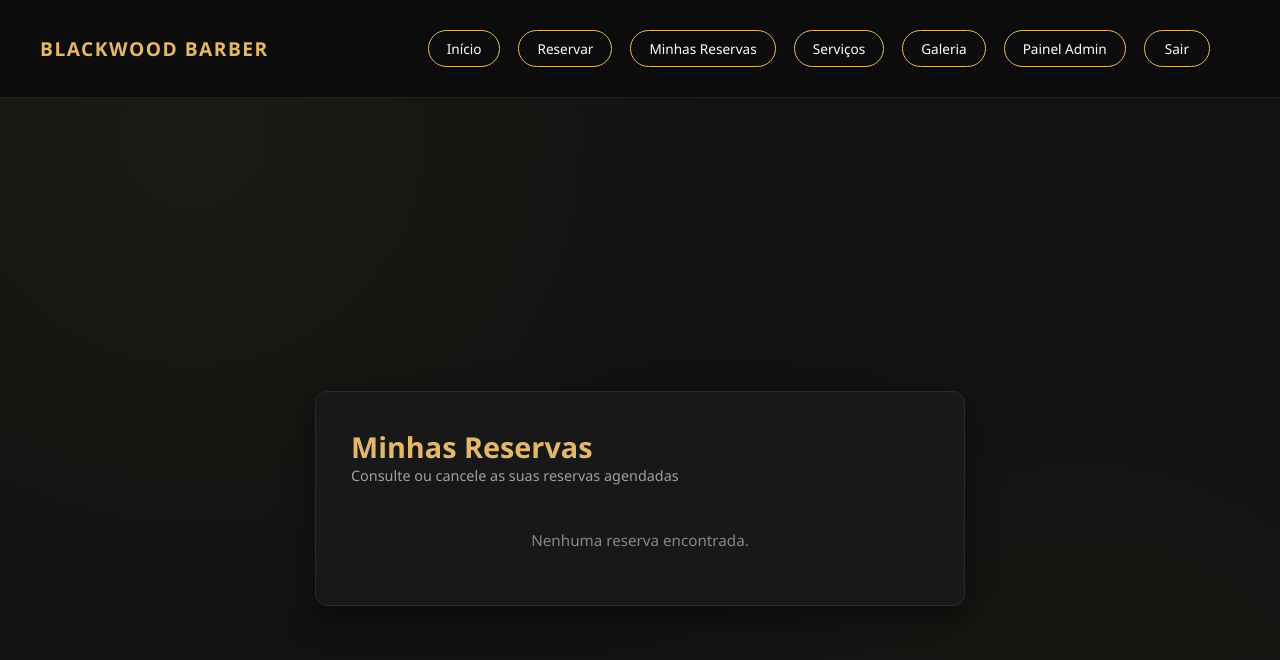
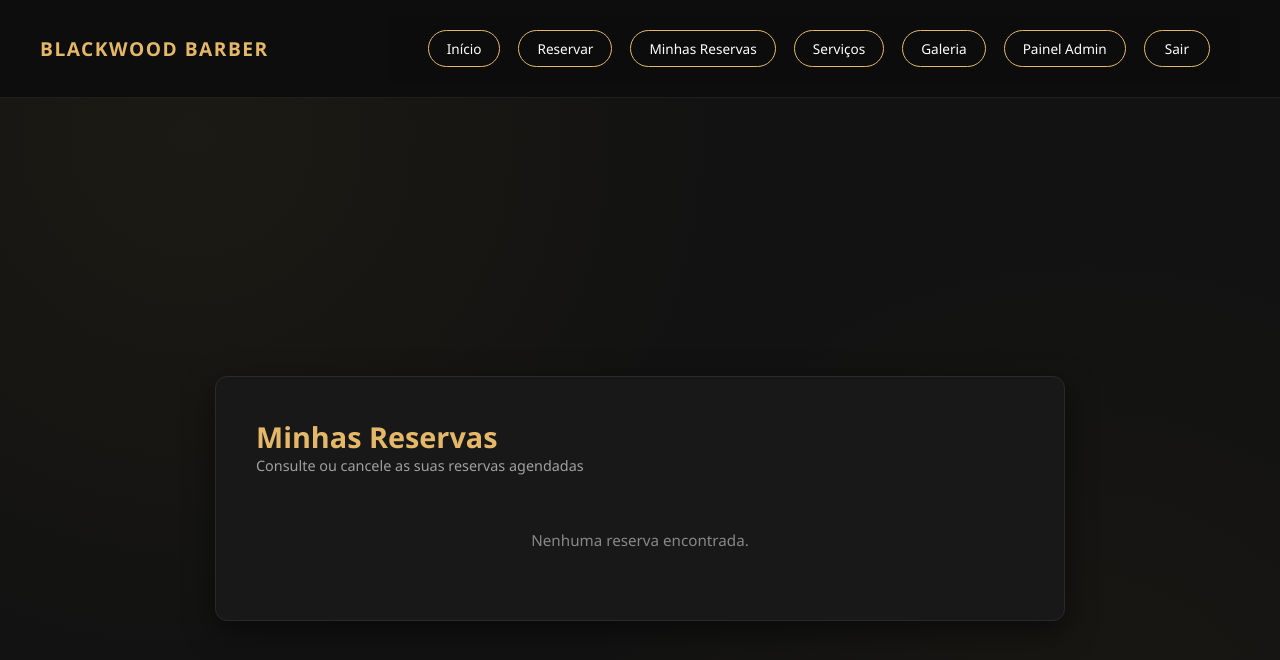
Before and after one commit to henriqueteixeiracastilho-hub/blackwood-barber, a website: page public/minhas-reservas.html in a window 1280 px wide. Drawn offline with Linux system fonts and the light colour scheme.

Commit message:
Aumenta largura do painel minhas reservas

```diff
--- a/public/style.css
+++ b/public/style.css
@@ -2444,3 +2444,42 @@ main,
     grid-template-columns: 1fr !important;
   }
 }
+/* ==========================================================
+   PAINEL DE MINHAS RESERVAS EXPANDIDO
+   ========================================================== */
+.reservas-card {
+  background-color: #181818 !important;
+  border: 1px solid #2a2a2a !important;
+  border-radius: 12px !important;
+  padding: 40px !important;
+  width: 95% !important;
+  max-width: 850px !important; /* Aumentado para 850px */
+  box-shadow: 0 10px 30px rgba(0, 0, 0, 0.5) !important;
+  margin: 0 auto !important;
+}
+
+.reservas-card h2 {
+  color: #e5b869 !important;
+  margin-top: 0 !important;
+  font-size: 1.8rem !important;
+}
+
+.reservas-card .subtitle {
+  color: #a0a0a0 !important;
+  font-size: 0.9rem !important;
+  margin-bottom: 25px !important;
+}
+
+.reservas-list {
+  display: flex !important;
+  flex-direction: column !important;
+  gap: 15px !important;
+  width: 100% !important;
+}
+
+.empty-msg {
+  color: #888888 !important;
+  font-size: 0.95rem !important;
+  text-align: center !important;
+  margin: 30px 0 !important;
+}
```
